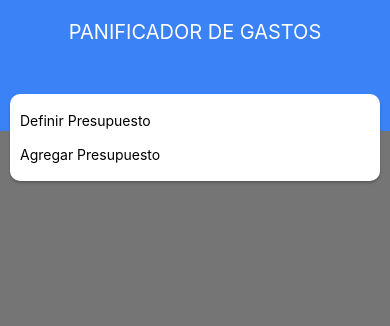
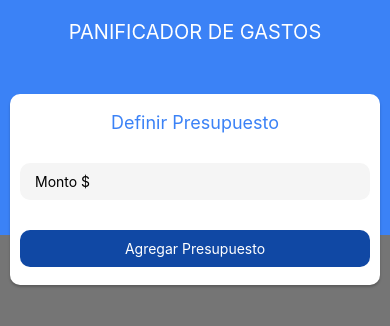
Before and after one commit to Lautaro261/planificadorApp, a React Native app: screen / in a window 390 px wide. Shown: the top 326 px of the page. Built offline with nearby package versions, Linux system fonts and the light colour scheme.

Commit message:
estilos de tres componentes

```diff
--- a/src/components/Header.jsx
+++ b/src/components/Header.jsx
@@ -13,7 +13,6 @@ const style = StyleSheet.create({
   texts: {
     textAlign: 'center',
     fontSize: 20,
-
     color: '#FFF',
     textTransform: 'uppercase',
     fontWeight: '400',
--- a/src/components/NewBudget.jsx
+++ b/src/components/NewBudget.jsx
@@ -4,12 +4,16 @@ import {View, Text, StyleSheet, Pressable, TextInput} from 'react-native';
 const NewBudget = () => {
   return (
     <View style={style.container}>
-      <Text>Definir Presupuesto</Text>
+      <Text style={style.label} >Definir Presupuesto</Text>
 
-      <TextInput />
+      <TextInput
+      keyboardType='numeric'
+      placeholder='Monto $ '
+      style={style.input}
+      />
 
-      <Pressable>
-        <Text>Agregar Presupuesto</Text>
+      <Pressable style={style.button}>
+        <Text style={style.buttonText}>Agregar Presupuesto</Text>
       </Pressable>
     </View>
   );
@@ -33,6 +37,30 @@ const style = StyleSheet.create({
 
     elevation: 4,
   },
+  label:{
+    textAlign:'center',
+    fontSize: 18,
+    color:'#3B82F6',
+
+  },
+  input:{
+    backgroundColor:'#F5F5F5',
+    padding:10,
+    paddingHorizontal:15,
+    borderRadius:10,
+    marginTop:30
+  },
+  button:{
+    marginTop:30,
+    backgroundColor:'#1048A4',
+    padding:10,
+    borderRadius:10,
+
+  },
+  buttonText:{
+    color:'#FFF',
+    textAlign:'center'
+  }
 });
 
 export default NewBudget;
```
